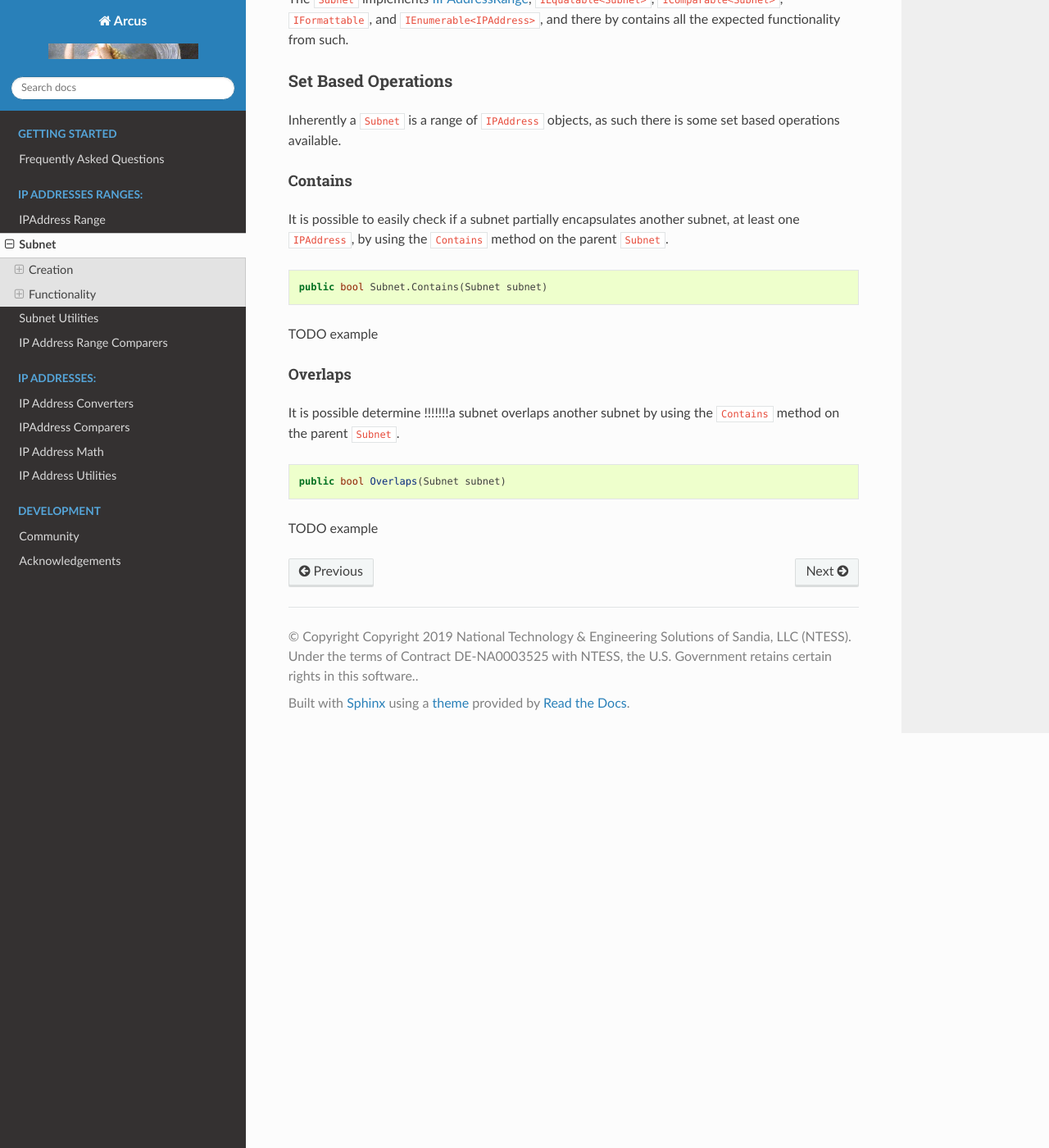
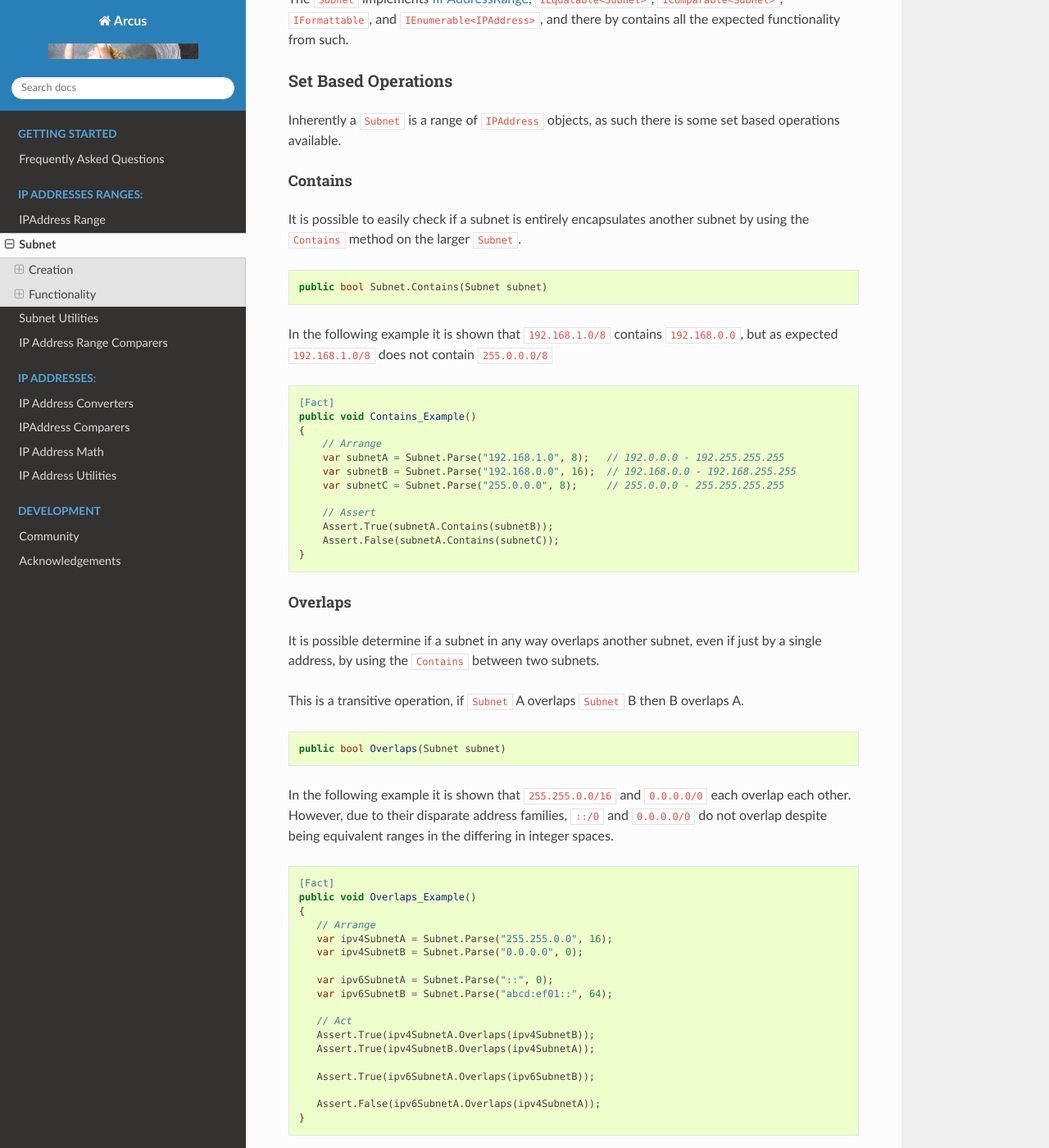
Before and after one commit to sandialabs/Arcus, a Sphinx documentation site: the page built from docs/Subnet.md, in a window 1280 px wide and 1400 px high, scrolled down 3071 px. Shown: the whole window at 82% size. Built offline with Sphinx 7.4.7 and the Read the Docs theme 2.0.0, drawn with Linux system fonts in a browser that asks for light colours.

Commit message:
woks on subnet documentation first draft
adds Arcus.DocExamples so as to have a place for writing compileable documentation examples

````diff
--- a/docs/Subnet.md
+++ b/docs/Subnet.md
@@ -116,20 +116,58 @@ Inherently a `Subnet` is a range of `IPAddress` objects, as such there is some s
 
 #### Contains
 
-It is possible to easily check if a subnet partially encapsulates another subnet, at least one `IPAddress`, by using the `Contains` method on the parent `Subnet`.
+It is possible to easily check if a subnet is entirely encapsulates another subnet by using the `Contains` method on the larger `Subnet`.
 
 ```c#
 public bool Subnet.Contains(Subnet subnet)
 ```
 
-TODO example
+In the following example it is shown that `192.168.1.0/8` contains `192.168.0.0`, but as expected `192.168.1.0/8` does not contain `255.0.0.0/8`
+
+```c#
+[Fact]
+public void Contains_Example()
+{
+    // Arrange
+    var subnetA = Subnet.Parse("192.168.1.0", 8);   // 192.0.0.0 - 192.255.255.255
+    var subnetB = Subnet.Parse("192.168.0.0", 16);  // 192.168.0.0 - 192.168.255.255
+    var subnetC = Subnet.Parse("255.0.0.0", 8);     // 255.0.0.0 - 255.255.255.255
+
+    // Assert
+    Assert.True(subnetA.Contains(subnetB));
+    Assert.False(subnetA.Contains(subnetC));
+}
+```
 
 #### Overlaps
 
-It is possible determine !!!!!!!a subnet overlaps another subnet by using the `Contains` method on the parent `Subnet`.
+It is possible determine if a subnet in any way overlaps another subnet, even if just by a single address, by using the `Contains` between two subnets.
+
+This is a transitive operation, if `Subnet` A overlaps `Subnet` B then B overlaps A.
 
 ```c#
 public bool Overlaps(Subnet subnet)
 ```
 
-TODO example
+In the following example it is shown that `255.255.0.0/16` and `0.0.0.0/0` each overlap each other. However, due to their disparate address families, `::/0` and `0.0.0.0/0` do not overlap despite being equivalent ranges in the differing in integer spaces.
+
+```c#
+[Fact]
+public void Overlaps_Example()
+{
+   // Arrange
+   var ipv4SubnetA = Subnet.Parse("255.255.0.0", 16);
+   var ipv4SubnetB = Subnet.Parse("0.0.0.0", 0);
+
+   var ipv6SubnetA = Subnet.Parse("::", 0);
+   var ipv6SubnetB = Subnet.Parse("abcd:ef01::", 64);
+
+   // Act
+   Assert.True(ipv4SubnetA.Overlaps(ipv4SubnetB));
+   Assert.True(ipv4SubnetB.Overlaps(ipv4SubnetA));
+
+   Assert.True(ipv6SubnetA.Overlaps(ipv6SubnetB));
+
+   Assert.False(ipv6SubnetA.Overlaps(ipv4SubnetA));
+}
+```
````
Also changed, not shown: 4 other files.
